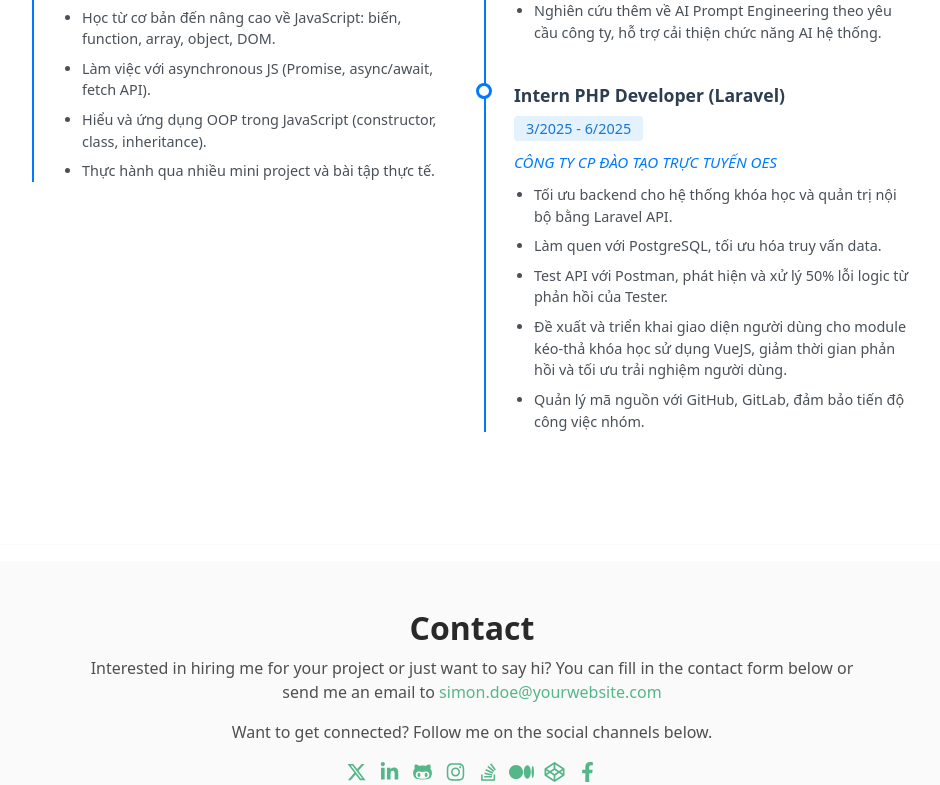
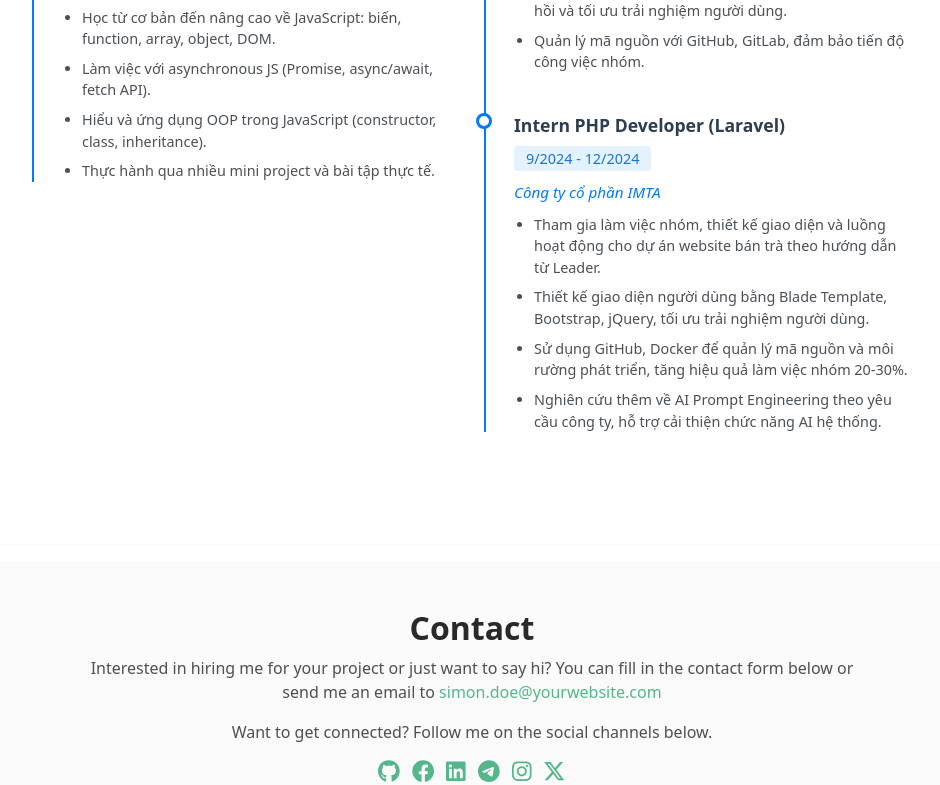
Before and after one commit to Phantuan2004/portfolio, a React (Vite) app: page /#about in a window 1280 px wide. Shown: the part 2355-3140 px from the top of the page, without its empty margins (308-1248 px from the left). Built offline with nearby package versions, Linux system fonts and the light colour scheme.

Commit message:
add data

```diff
--- a/src/App.jsx
+++ b/src/App.jsx
@@ -1,9 +1,8 @@
-import React, {useEffect} from "react";
+import {useEffect} from "react";
 import { BrowserRouter as Router } from "react-router-dom";
 import MainLayout from "./layouts/MainLayout";
 import AOS from "aos";
 import "aos/dist/aos.css";
-import "bootstrap/dist/js/bootstrap.bundle.min.js";
 
 function App() {
     useEffect(() => {
@@ -12,7 +11,7 @@ function App() {
       once: true,
       easing: "ease-in-out",
     });
-  });
+  }, []);
 
   return <Router><MainLayout /></Router>;
 }
--- a/src/data/experience.js
+++ b/src/data/experience.js
@@ -1,32 +1,4 @@
 const experience = [
-    {
-        position: "Intern PHP Developer (Laravel)",
-        year: "9/2024 - 12/2024",
-        company: "Công ty cổ phần IMTA",
-        desc: [
-            `
-                Tham gia làm việc nhóm, thiết kế giao diện và luồng
-                hoạt động cho dự án website bán trà theo hướng dẫn từ
-                Leader.
-            `,
-
-            `
-                Thiết kế giao diện người dùng bằng Blade Template,
-                Bootstrap, jQuery, tối ưu trải nghiệm người dùng.
-            `,
-
-            `
-                Sử dụng GitHub, Docker để quản lý mã nguồn và môi
-                rường phát triển, tăng hiệu quả làm việc nhóm 20-30%.
-            `,
-
-            `
-                Nghiên cứu thêm về AI Prompt Engineering theo yêu
-                cầu công ty, hỗ trợ cải thiện chức năng AI hệ thống.
-            `
-        ]
-    },
-
     {
         position: "Intern PHP Developer (Laravel)",
         year: "3/2025 - 6/2025",
@@ -57,6 +29,34 @@ const experience = [
                 công việc nhóm.
             `
         ]
+    },
+
+    {
+        position: "Intern PHP Developer (Laravel)",
+        year: "9/2024 - 12/2024",
+        company: "Công ty cổ phần IMTA",
+        desc: [
+            `
+                Tham gia làm việc nhóm, thiết kế giao diện và luồng
+                hoạt động cho dự án website bán trà theo hướng dẫn từ
+                Leader.
+            `,
+
+            `
+                Thiết kế giao diện người dùng bằng Blade Template,
+                Bootstrap, jQuery, tối ưu trải nghiệm người dùng.
+            `,
+
+            `
+                Sử dụng GitHub, Docker để quản lý mã nguồn và môi
+                rường phát triển, tăng hiệu quả làm việc nhóm 20-30%.
+            `,
+
+            `
+                Nghiên cứu thêm về AI Prompt Engineering theo yêu
+                cầu công ty, hỗ trợ cải thiện chức năng AI hệ thống.
+            `
+        ]
     }
 ]
 
--- a/src/pages/AboutMe.jsx
+++ b/src/pages/AboutMe.jsx
@@ -1,4 +1,3 @@
-import {useEffect, useState} from "react";
 import skills from "../data/skills";
 import projects from "../data/project";
 import education from "../data/education";
@@ -7,6 +6,16 @@ import "../styles/timeline.css";
 import { Typewriter } from "react-simple-typewriter";
 
 function AboutMe({ aboutRef, skillsRef, projectsRef, contactRef, resumeRef }) {
+  // Icon Data
+  const socialLink = [
+    { label: 'github', link: 'https://github.com/Phantuan2004', icon: 'fab fa-github' },
+    { label: 'facebook', link: 'https://www.facebook.com/phantuan204', icon: 'fab fa-facebook' },
+    { label: 'linkedin', link: 'https://www.linkedin.com/in/tu%E1%BA%A5n-phan-56988533b/', icon: 'fab fa-linkedin' },
+    { label: 'telegram', link: 'https://t.me/phantuan204', icon: 'fa-brands fa-telegram' },
+    { label: 'instagram', link: '#', icon: 'fab fa-instagram' },
+    { label: 'x', link: '#', icon: 'fa-brands fa-x-twitter' },
+  ]
+
   return (
     <>
       {/* About Me Section */}
@@ -251,48 +260,13 @@ function AboutMe({ aboutRef, skillsRef, projectsRef, contactRef, resumeRef }) {
               Want to get connected? Follow me on the social channels below.
             </p>
             <ul className="list-inline mb-0">
-              <li className="list-inline-item mb-3">
-                <a className="twitter" href="#">
-                  <i className="fa-brands fa-x-twitter fa-fw fa-lg"></i>
-                </a>
-              </li>
-
-              <li className="list-inline-item mb-3">
-                <a className="linkedin" href="#">
-                  <i className="fa-brands fa-linkedin-in fa-fw fa-lg"></i>
-                </a>
-              </li>
-              <li className="list-inline-item mb-3">
-                <a className="github" href="#">
-                  <i className="fa-brands fa-github-alt fa-fw fa-lg"></i>
-                </a>
-              </li>
-              <li className="list-inline-item">
-                <a className="instagram" href="#">
-                  <i className="fa-brands fa-instagram fa-fw fa-lg"></i>
-                </a>
-              </li>
-              <li className="list-inline-item mb-3">
-                <a className="stack-overflow" href="#">
-                  <i className="fa-brands fa-stack-overflow fa-fw fa-lg"></i>
-                </a>
-              </li>
-              <li className="list-inline-item mb-3">
-                <a className="medium" href="#">
-                  <i className="fa-brands fa-medium-m fa-fw fa-lg"></i>
-                </a>
-              </li>
-              <li className="list-inline-item mb-3">
-                <a className="codepen" href="#">
-                  <i className="fa-brands fa-codepen fa-fw fa-lg"></i>
-                </a>
-              </li>
-
-              <li className="list-inline-item mb-3">
-                <a className="facebook" href="#">
-                  <i className="fa-brands fa-facebook-f fa-fw fa-lg"></i>
-                </a>
-              </li>
+              {socialLink.map((social, index) => (
+                <li key={index} className="list-inline-item mb-3">
+                  <a className={social.label} href={social.link}>
+                    <i className={`${social.icon} contact-social-icon`}></i>
+                  </a>
+                </li>
+              ))}
             </ul>
           </div>
         </div>
```
